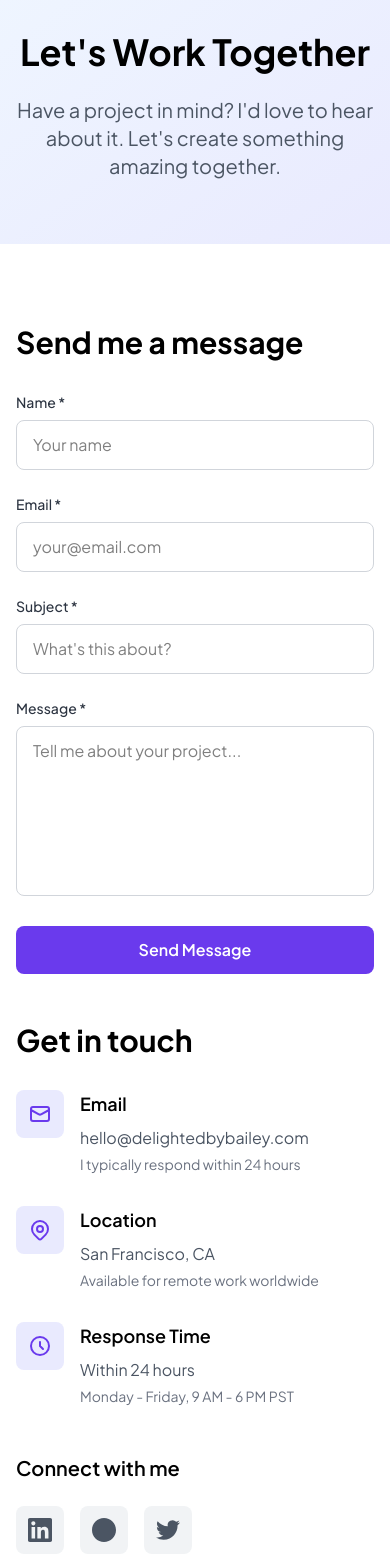
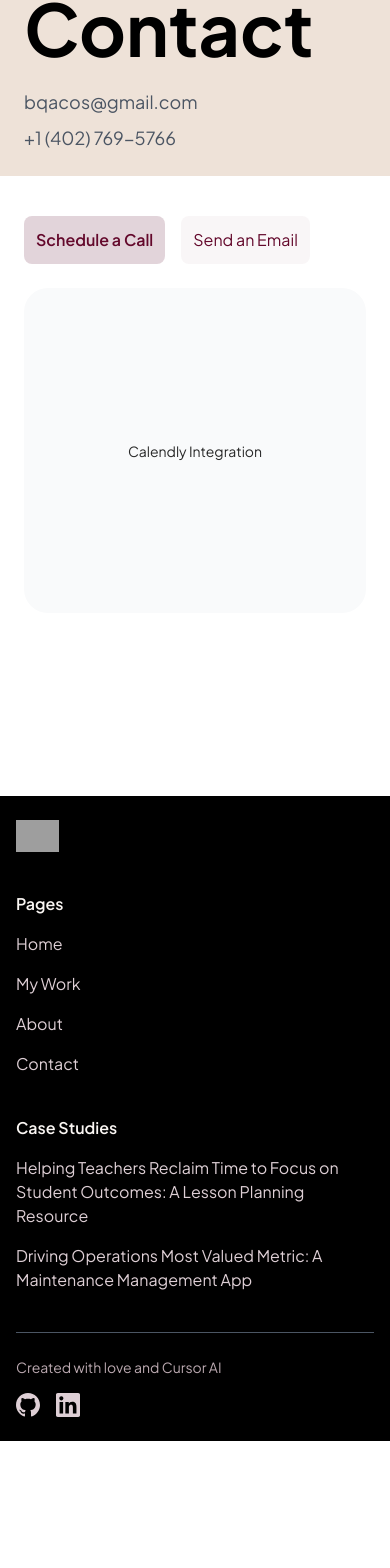
Before and after one commit to BaileyCostello/DelightedByBailey-CursorAI, a Next.js app: page /contact in a window 390 px wide. Shown: the part 120-1688 px from the top of the page. After the commit the page ends 1561 px from the top, so only its background shows below. Built offline with nearby package versions, Linux system fonts and the light colour scheme; grey boxes are pictures that could not be loaded.

Commit message:
Update About and Contact pages with improved design and mobile responsiveness

```diff
--- a/src/app/contact/page.tsx
+++ b/src/app/contact/page.tsx
@@ -2,8 +2,12 @@
 
 import { motion } from 'framer-motion';
 import { useState } from 'react';
+import Button from '@/components/Button';
+import { Square2StackIcon } from '@heroicons/react/24/outline';
 
 export default function Contact() {
+  const [activeTab, setActiveTab] = useState<'call' | 'email'>('call');
+  const [showToast, setShowToast] = useState(false);
   const [formData, setFormData] = useState({
     name: '',
     email: '',
@@ -24,254 +28,252 @@ export default function Contact() {
     console.log('Form submitted:', formData);
   };
 
+  const handleCopyEmail = async () => {
+    try {
+      await navigator.clipboard.writeText('bqacos@gmail.com');
+      setShowToast(true);
+      // Hide toast after 2 seconds
+      setTimeout(() => setShowToast(false), 2000);
+    } catch (err) {
+      console.error('Failed to copy email: ', err);
+    }
+  };
+
   return (
     <div className="min-h-screen bg-white">
-      {/* Hero Section */}
-      <section className="pt-20 pb-16 bg-gradient-to-br from-blue-50 to-indigo-100">
-        <div className="max-w-7xl mx-auto px-4 sm:px-6 lg:px-8">
-          <motion.div
-            initial={{ opacity: 0, y: 20 }}
-            animate={{ opacity: 1, y: 0 }}
-            transition={{ duration: 0.8 }}
-            className="text-center"
-          >
-            <h1 className="text-4xl lg:text-6xl font-bold text-gray-900 mb-6">
-            Let&apos;s Work Together
+      {/* Page Header */}
+      <section className="bg-yellow-200 px-6 lg:px-32 pt-10 pb-6">
+        <div className="max-w-7xl mx-auto">
+          <h1 className="text-7xl font-bold text-gray-900 leading-none mb-6">
+            Contact
           </h1>
-            <p className="text-xl text-gray-600 max-w-3xl mx-auto">
-            Have a project in mind? I&apos;d love to hear about it. Let&apos;s create something amazing together.
-            </p>
-          </motion.div>
+          <div className="space-y-2">
+            <p className="text-gray-600 text-lg">bqacos@gmail.com</p>
+            <p className="text-gray-600 text-lg">+1 (402) 769-5766</p>
+          </div>
         </div>
       </section>
 
-      {/* Contact Form & Info */}
-      <section className="py-20">
-        <div className="max-w-7xl mx-auto px-4 sm:px-6 lg:px-8">
-          <div className="grid grid-cols-1 lg:grid-cols-2 gap-12">
-            {/* Contact Form */}
+      {/* Contact Forms */}
+      <section className="bg-white px-6 lg:px-32 py-10">
+        <div className="max-w-7xl mx-auto">
           <motion.div
-              initial={{ opacity: 0, x: -20 }}
-              whileInView={{ opacity: 1, x: 0 }}
+            initial={{ opacity: 0, y: 20 }}
+            whileInView={{ opacity: 1, y: 0 }}
             transition={{ duration: 0.8 }}
             viewport={{ once: true }}
+            className="space-y-6"
           >
-              <h2 className="text-3xl font-bold text-gray-900 mb-8">Send me a message</h2>
+            {/* Tabs */}
+            <div className="flex gap-4">
+              <button
+                onClick={() => setActiveTab('call')}
+                className={`px-3 py-3 rounded-lg font-['Plus_Jakarta_Sans',_sans-serif] text-base transition-colors ${
+                  activeTab === 'call'
+                    ? 'bg-[rgba(222,207,213,0.88)] text-[#63082b] font-semibold'
+                    : 'bg-[rgba(222,207,213,0.2)] text-[#63082b] font-normal'
+                }`}
+              >
+                Schedule a Call
+              </button>
+              <button
+                onClick={() => setActiveTab('email')}
+                className={`px-3 py-3 rounded-lg font-['Plus_Jakarta_Sans',_sans-serif] text-base transition-colors ${
+                  activeTab === 'email'
+                    ? 'bg-[rgba(222,207,213,0.88)] text-[#63082b] font-semibold'
+                    : 'bg-[rgba(222,207,213,0.2)] text-[#63082b] font-normal'
+                }`}
+              >
+                Send an Email
+              </button>
+            </div>
+
+            {/* Tab Content */}
+            {activeTab === 'call' ? (
+              <div className="bg-gray-50 rounded-3xl p-6 h-[325px] flex items-center justify-center">
+                <p className="text-[#282828] text-sm font-['Plus_Jakarta_Sans',_sans-serif]">
+                  Calendly Integration
+                </p>
+              </div>
+            ) : (
               <form onSubmit={handleSubmit} className="space-y-6">
-                <div className="grid grid-cols-1 md:grid-cols-2 gap-6">
-                  <div>
-                    <label htmlFor="name" className="block text-sm font-medium text-gray-700 mb-2">
+                {/* Mobile Form Layout */}
+                <div className="lg:hidden space-y-6">
+                  <div className="space-y-1">
+                    <label className="block text-base text-black font-['Plus_Jakarta_Sans',_sans-serif]">
                       Name *
                     </label>
                     <input
                       type="text"
-                      id="name"
                       name="name"
                       value={formData.name}
                       onChange={handleChange}
                       required
-                      className="w-full px-4 py-3 border border-gray-300 rounded-lg focus:ring-2 focus:ring-indigo-500 focus:border-indigo-500 transition-colors"
-                      placeholder="Your name"
+                      className="w-full px-4 py-3 bg-[#f1f3f5] rounded-lg text-base text-gray-500 placeholder-gray-500"
+                      placeholder="Name"
                     />
                   </div>
-                  <div>
-                    <label htmlFor="email" className="block text-sm font-medium text-gray-700 mb-2">
+
+                  <div className="space-y-1">
+                    <label className="block text-base text-black font-['Plus_Jakarta_Sans',_sans-serif]">
                       Email *
                     </label>
                     <input
                       type="email"
-                      id="email"
                       name="email"
                       value={formData.email}
                       onChange={handleChange}
                       required
-                      className="w-full px-4 py-3 border border-gray-300 rounded-lg focus:ring-2 focus:ring-indigo-500 focus:border-indigo-500 transition-colors"
+                      className="w-full px-4 py-3 bg-[#f1f3f5] rounded-lg text-base text-gray-500 placeholder-gray-500"
                       placeholder="your@email.com"
                     />
                   </div>
-                </div>
-                <div>
-                  <label htmlFor="subject" className="block text-sm font-medium text-gray-700 mb-2">
+
+                  <div className="space-y-1">
+                    <label className="block text-base text-black font-['Plus_Jakarta_Sans',_sans-serif]">
                       Subject *
                     </label>
                     <input
                       type="text"
-                    id="subject"
                       name="subject"
                       value={formData.subject}
                       onChange={handleChange}
                       required
-                    className="w-full px-4 py-3 border border-gray-300 rounded-lg focus:ring-2 focus:ring-indigo-500 focus:border-indigo-500 transition-colors"
+                      className="w-full px-4 py-3 bg-[#f1f3f5] rounded-lg text-base text-gray-500 placeholder-gray-500"
                       placeholder="What's this about?"
                     />
                   </div>
-                <div>
-                  <label htmlFor="message" className="block text-sm font-medium text-gray-700 mb-2">
+
+                  <div className="space-y-1">
+                    <label className="block text-base text-black font-['Plus_Jakarta_Sans',_sans-serif]">
                       Message *
                     </label>
                     <textarea
-                    id="message"
                       name="message"
                       value={formData.message}
                       onChange={handleChange}
                       required
                       rows={6}
-                    className="w-full px-4 py-3 border border-gray-300 rounded-lg focus:ring-2 focus:ring-indigo-500 focus:border-indigo-500 transition-colors resize-none"
-                    placeholder="Tell me about your project..."
+                      className="w-full px-4 py-3 bg-[#f1f3f5] rounded-lg text-base text-gray-500 placeholder-gray-500 resize-none"
+                      placeholder="Tell me about your project"
                     />
                   </div>
+
+                  <div className="flex gap-4 items-center">
                     <button
                       type="submit"
-                  className="w-full bg-indigo-600 text-white px-8 py-3 rounded-lg font-semibold hover:bg-indigo-700 transition-colors"
+                      className="bg-gray-900 text-white px-6 py-3 rounded-full font-semibold text-base hover:bg-gray-800 transition-colors shrink-0"
                     >
-                  Send Message
+                      Send
                     </button>
-              </form>
-            </motion.div>
-
-            {/* Contact Info */}
-            <motion.div
-              initial={{ opacity: 0, x: 20 }}
-              whileInView={{ opacity: 1, x: 0 }}
-              transition={{ duration: 0.8, delay: 0.2 }}
-              viewport={{ once: true }}
-            >
-              <h2 className="text-3xl font-bold text-gray-900 mb-8">Get in touch</h2>
-              <div className="space-y-8">
-                <div className="flex items-start space-x-4">
-                  <div className="w-12 h-12 bg-indigo-100 rounded-lg flex items-center justify-center flex-shrink-0">
-                    <svg className="w-6 h-6 text-indigo-600" fill="none" stroke="currentColor" viewBox="0 0 24 24">
-                      <path strokeLinecap="round" strokeLinejoin="round" strokeWidth={2} d="M3 8l7.89 4.26a2 2 0 002.22 0L21 8M5 19h14a2 2 0 002-2V7a2 2 0 00-2-2H5a2 2 0 00-2 2v10a2 2 0 002 2z" />
-                    </svg>
-                  </div>
-                  <div>
-                    <h3 className="text-lg font-semibold text-gray-900 mb-2">Email</h3>
-                    <p className="text-gray-600 mb-1">hello@delightedbybailey.com</p>
-                    <p className="text-sm text-gray-500">I typically respond within 24 hours</p>
+                    <p className="text-sm text-gray-500 font-['Plus_Jakarta_Sans',_sans-serif]">
+                      I typically respond within 24 hours
+                    </p>
                   </div>
                 </div>
 
-                <div className="flex items-start space-x-4">
-                  <div className="w-12 h-12 bg-indigo-100 rounded-lg flex items-center justify-center flex-shrink-0">
-                    <svg className="w-6 h-6 text-indigo-600" fill="none" stroke="currentColor" viewBox="0 0 24 24">
-                      <path strokeLinecap="round" strokeLinejoin="round" strokeWidth={2} d="M17.657 16.657L13.414 20.9a1.998 1.998 0 01-2.827 0l-4.244-4.243a8 8 0 1111.314 0z" />
-                      <path strokeLinecap="round" strokeLinejoin="round" strokeWidth={2} d="M15 11a3 3 0 11-6 0 3 3 0 016 0z" />
-                    </svg>
+                {/* Desktop Form Layout */}
+                <div className="hidden lg:block">
+                  <div className="flex gap-10">
+                    <div className="flex-1 space-y-6">
+                      <div className="space-y-1">
+                        <label className="block text-base text-black font-['Plus_Jakarta_Sans',_sans-serif]">
+                          Name *
+                        </label>
+                        <input
+                          type="text"
+                          name="name"
+                          value={formData.name}
+                          onChange={handleChange}
+                          required
+                          className="w-full px-4 py-3 bg-[#f1f3f5] rounded-lg text-base text-gray-500 placeholder-gray-500"
+                          placeholder="Name"
+                        />
                       </div>
-                  <div>
-                    <h3 className="text-lg font-semibold text-gray-900 mb-2">Location</h3>
-                    <p className="text-gray-600 mb-1">San Francisco, CA</p>
-                    <p className="text-sm text-gray-500">Available for remote work worldwide</p>
+
+                      <div className="space-y-1">
+                        <label className="block text-base text-black font-['Plus_Jakarta_Sans',_sans-serif]">
+                          Email *
+                        </label>
+                        <input
+                          type="email"
+                          name="email"
+                          value={formData.email}
+                          onChange={handleChange}
+                          required
+                          className="w-full px-4 py-3 bg-[#f1f3f5] rounded-lg text-base text-gray-500 placeholder-gray-500"
+                          placeholder="your@email.com"
+                        />
+                      </div>
+
+                      <div className="space-y-1">
+                        <label className="block text-base text-black font-['Plus_Jakarta_Sans',_sans-serif]">
+                          Subject *
+                        </label>
+                        <input
+                          type="text"
+                          name="subject"
+                          value={formData.subject}
+                          onChange={handleChange}
+                          required
+                          className="w-full px-4 py-3 bg-[#f1f3f5] rounded-lg text-base text-gray-500 placeholder-gray-500"
+                          placeholder="What's this about?"
+                        />
                       </div>
                     </div>
 
-                <div className="flex items-start space-x-4">
-                  <div className="w-12 h-12 bg-indigo-100 rounded-lg flex items-center justify-center flex-shrink-0">
-                    <svg className="w-6 h-6 text-indigo-600" fill="none" stroke="currentColor" viewBox="0 0 24 24">
-                      <path strokeLinecap="round" strokeLinejoin="round" strokeWidth={2} d="M12 8v4l3 3m6-3a9 9 0 11-18 0 9 9 0 0118 0z" />
-                    </svg>
+                    <div className="flex-1 flex flex-col justify-between">
+                      <div className="space-y-1">
+                        <label className="block text-base text-black font-['Plus_Jakarta_Sans',_sans-serif]">
+                          Message *
+                        </label>
+                        <textarea
+                          name="message"
+                          value={formData.message}
+                          onChange={handleChange}
+                          required
+                          rows={6}
+                          className="w-full px-4 py-3 bg-[#f1f3f5] rounded-lg text-base text-gray-500 placeholder-gray-500 resize-none"
+                          placeholder="Tell me about your project"
+                        />
                       </div>
-                  <div>
-                    <h3 className="text-lg font-semibold text-gray-900 mb-2">Response Time</h3>
-                    <p className="text-gray-600 mb-1">Within 24 hours</p>
-                    <p className="text-sm text-gray-500">Monday - Friday, 9 AM - 6 PM PST</p>
+
+                      <div className="flex gap-4 items-center mt-6">
+                        <button
+                          type="submit"
+                          className="bg-gray-900 text-white px-6 py-3 rounded-full font-semibold text-base hover:bg-gray-800 transition-colors shrink-0"
+                        >
+                          Send
+                        </button>
+                        <p className="text-sm text-gray-500 font-['Plus_Jakarta_Sans',_sans-serif]">
+                          I typically respond within 24 hours
+                        </p>
                       </div>
                     </div>
                   </div>
-
-              {/* Social Links */}
-              <div className="mt-12">
-                <h3 className="text-xl font-semibold text-gray-900 mb-6">Connect with me</h3>
-                <div className="flex space-x-4">
-                  <a
-                    href="https://linkedin.com/in/baileycostello"
-                    target="_blank"
-                    rel="noopener noreferrer"
-                    className="w-12 h-12 bg-gray-100 rounded-lg flex items-center justify-center hover:bg-indigo-100 transition-colors"
-                  >
-                    <svg className="w-6 h-6 text-gray-600" fill="currentColor" viewBox="0 0 24 24">
-                      <path d="M20.447 20.452h-3.554v-5.569c0-1.328-.027-3.037-1.852-3.037-1.853 0-2.136 1.445-2.136 2.939v5.667H9.351V9h3.414v1.561h.046c.477-.9 1.637-1.85 3.37-1.85 3.601 0 4.267 2.37 4.267 5.455v6.286zM5.337 7.433c-1.144 0-2.063-.926-2.063-2.065 0-1.138.92-2.063 2.063-2.063 1.14 0 2.064.925 2.064 2.063 0 1.139-.925 2.065-2.064 2.065zm1.782 13.019H3.555V9h3.564v11.452zM22.225 0H1.771C.792 0 0 .774 0 1.729v20.542C0 23.227.792 24 1.771 24h20.451C23.2 24 24 23.227 24 22.271V1.729C24 .774 23.2 0 22.222 0h.003z"/>
-                    </svg>
-                  </a>
-                  <a
-                    href="https://dribbble.com/baileycostello"
-                    target="_blank"
-                    rel="noopener noreferrer"
-                    className="w-12 h-12 bg-gray-100 rounded-lg flex items-center justify-center hover:bg-indigo-100 transition-colors"
-                  >
-                    <svg className="w-6 h-6 text-gray-600" fill="currentColor" viewBox="0 0 24 24">
-                      <path d="M12 0C5.374 0 0 5.373 0 12s5.374 12 12 12 12-5.373 12-12S18.626 0 12 0zm6.5 7.5c-.276 0-.5.224-.5.5s.224.5.5.5.5-.224.5-.5-.224-.5-.5-.5zm-1.5 1c-.276 0-.5.224-.5.5s.224.5.5.5.5-.224.5-.5-.224-.5-.5-.5zm-1.5 1c-.276 0-.5.224-.5.5s.224.5.5.5.5-.224.5-.5-.224-.5-.5-.5z"/>
-                    </svg>
-                  </a>
-                  <a
-                    href="https://twitter.com/baileycostello"
-                    target="_blank"
-                    rel="noopener noreferrer"
-                    className="w-12 h-12 bg-gray-100 rounded-lg flex items-center justify-center hover:bg-indigo-100 transition-colors"
-                  >
-                    <svg className="w-6 h-6 text-gray-600" fill="currentColor" viewBox="0 0 24 24">
-                      <path d="M23.953 4.57a10 10 0 01-2.825.775 4.958 4.958 0 002.163-2.723c-.951.555-2.005.959-3.127 1.184a4.92 4.92 0 00-8.384 4.482C7.69 8.095 4.067 6.13 1.64 3.162a4.822 4.822 0 00-.666 2.475c0 1.71.87 3.213 2.188 4.096a4.904 4.904 0 01-2.228-.616v.06a4.923 4.923 0 003.946 4.827 4.996 4.996 0 01-2.212.085 4.936 4.936 0 004.604 3.417 9.867 9.867 0 01-6.102 2.105c-.39 0-.779-.023-1.17-.067a13.995 13.995 0 007.557 2.209c9.053 0 13.998-7.496 13.998-13.985 0-.21 0-.42-.015-.63A9.935 9.935 0 0024 4.59z"/>
-                    </svg>
-                  </a>
                 </div>
-              </div>
+              </form>
+            )}
           </motion.div>
-          </div>
         </div>
       </section>
 
-      {/* FAQ Section */}
-      <section className="py-20 bg-gray-50">
-        <div className="max-w-7xl mx-auto px-4 sm:px-6 lg:px-8">
+
+
+      {/* Toast Notification */}
+      {showToast && (
         <motion.div
-            initial={{ opacity: 0, y: 20 }}
-            whileInView={{ opacity: 1, y: 0 }}
-            transition={{ duration: 0.8 }}
-            viewport={{ once: true }}
-            className="text-center mb-16"
+          initial={{ opacity: 0, y: 50, scale: 0.9 }}
+          animate={{ opacity: 1, y: 0, scale: 1 }}
+          exit={{ opacity: 0, y: 50, scale: 0.9 }}
+          className="fixed bottom-6 right-6 bg-gray-900 text-white px-4 py-3 rounded-lg shadow-lg z-50"
         >
-            <h2 className="text-3xl lg:text-4xl font-bold text-gray-900 mb-4">
-              Frequently Asked Questions
-            </h2>
-            <p className="text-xl text-gray-600 max-w-3xl mx-auto">
-              Common questions about working with me.
-            </p>
+          <div className="flex items-center gap-2">
+            <Square2StackIcon className="w-5 h-5" />
+            <span className="font-medium">Copied to Clipboard</span>
+          </div>
         </motion.div>
-
-          <div className="max-w-3xl mx-auto space-y-8">
-            {[
-              {
-                question: 'What types of projects do you work on?',
-                answer: 'I specialize in UX and Product Design for web and mobile applications. This includes user research, wireframing, prototyping, visual design, and design systems. I work with startups, enterprises, and everything in between.',
-              },
-              {
-                question: 'What\'s your typical project timeline?',
-                answer: 'Project timelines vary depending on scope and complexity. A typical UX project takes 4-8 weeks, while larger product design initiatives can take 3-6 months. I\'ll provide a detailed timeline during our initial consultation.',
-              },
-              {
-                question: 'Do you work remotely?',
-                answer: 'Yes! I work with clients worldwide and am comfortable with remote collaboration. I use tools like Figma, Slack, and Zoom to ensure seamless communication throughout the project.',
-              },
-              {
-                question: 'What\'s your design process?',
-                answer: 'My process typically includes: 1) Discovery & Research, 2) Strategy & Planning, 3) Design & Prototyping, and 4) Testing & Refinement. I tailor this approach based on your specific needs and constraints.',
-              },
-            ].map((faq, index) => (
-              <motion.div
-                key={index}
-                initial={{ opacity: 0, y: 20 }}
-                whileInView={{ opacity: 1, y: 0 }}
-                transition={{ duration: 0.8, delay: index * 0.1 }}
-                viewport={{ once: true }}
-                className="bg-white rounded-xl p-6 shadow-sm"
-              >
-                <h3 className="text-lg font-semibold text-gray-900 mb-3">{faq.question}</h3>
-                <p className="text-gray-600">{faq.answer}</p>
-              </motion.div>
-            ))}
-          </div>
-        </div>
-      </section>
+      )}
     </div>
   );
 }
```
Also changed, not shown: src/app/about/page.tsx (+68 -201 lines). Lines whose indentation alone changed are shown as unchanged.
